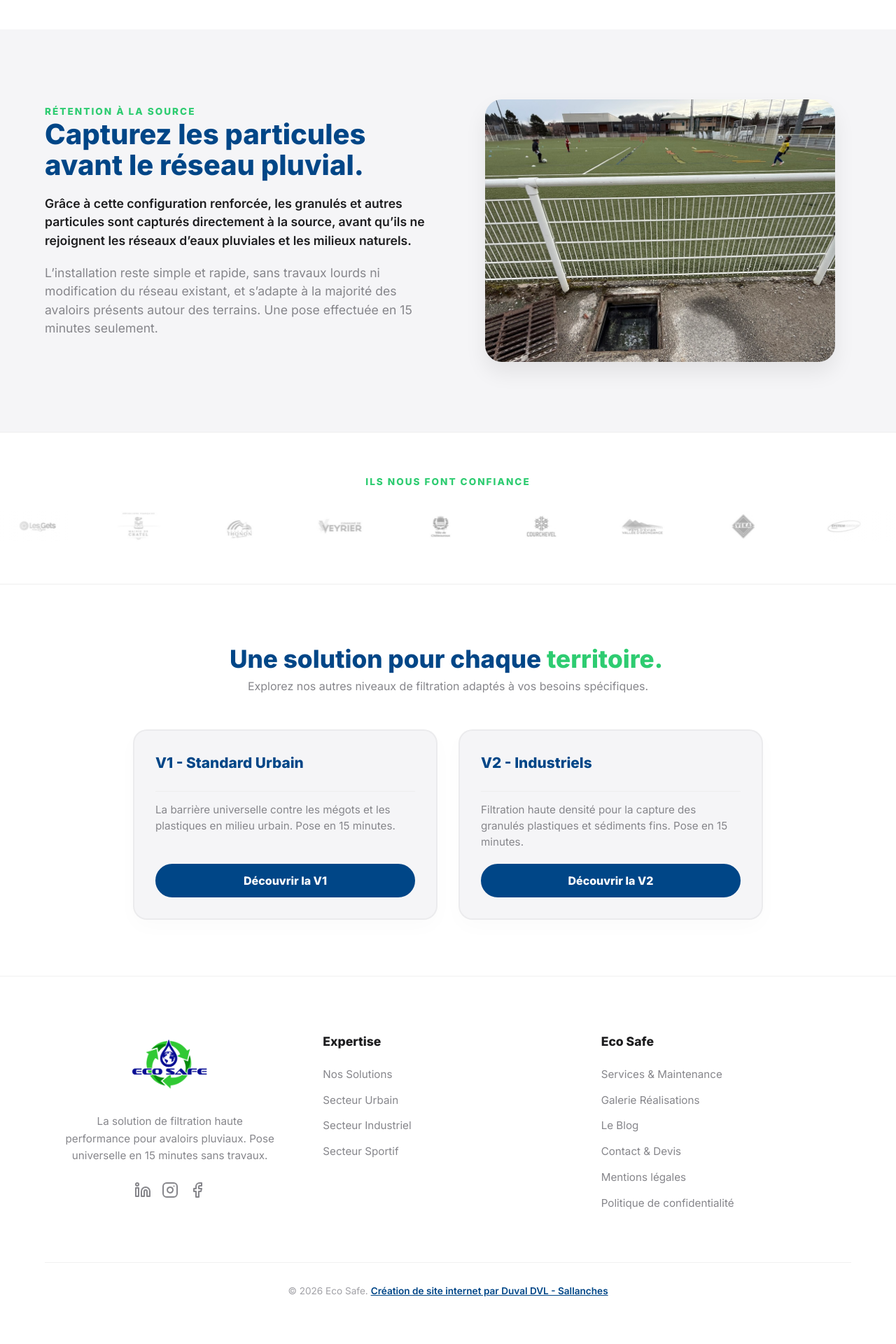
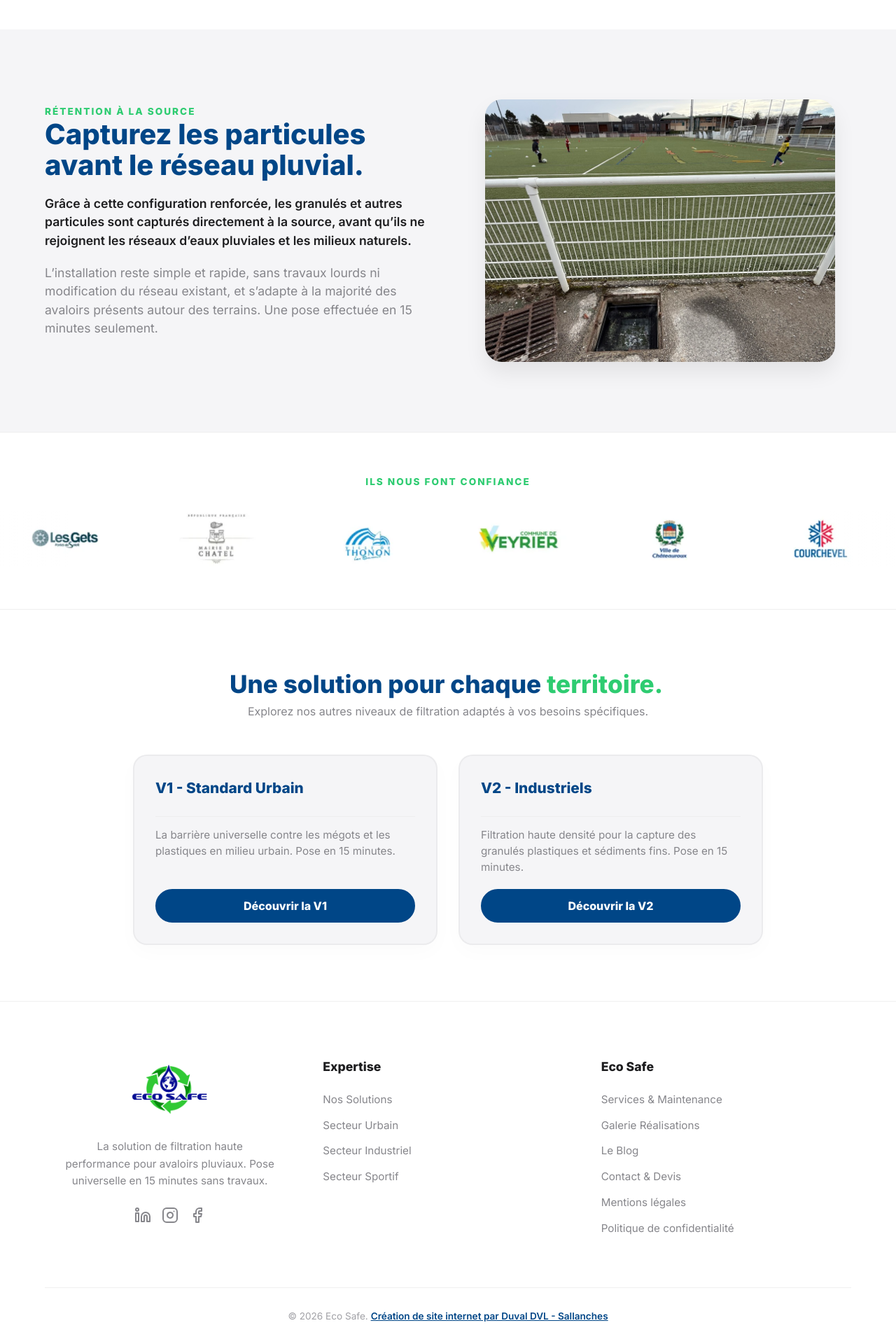
Before and after one commit to DuvalDVL/ecosafe, a Jekyll site: the page built from produit/complexe-sportif/index.html, in a window 1280 px wide. Shown: the part 2629-4549 px from the top of the page at 70% size. Built offline with Jekyll 4.4.1, drawn with Linux system fonts in a browser that asks for light colours; before the commit the page ends 4513 px from its top, so only the background shows below that.

Commit message:
Update index.html

```diff
--- a/produit/complexe-sportif/index.html
+++ b/produit/complexe-sportif/index.html
@@ -181,41 +181,41 @@ json_ld: |
     <div style="position: absolute; top:0; right:0; width:100px; height:100%; background: linear-gradient(to left, var(--bg-white, #fff), transparent); z-index:2; pointer-events:none;"></div>
     <div class="partners-marquee-a" style="display: flex; align-items: center; gap: 56px; width: max-content;">
       <!-- Série 1 -->
-      <img src="{{ site.baseurl }}/assets/img/partners/sallanches.webp"      alt="Commune de Sallanches"                   class="plogo-a" style="height:44px; width:auto;">
-      <img src="{{ site.baseurl }}/assets/img/partners/cruseilles.webp"      alt="Commune de Cruseilles"                   class="plogo-a" style="height:44px; width:auto;">
-      <img src="{{ site.baseurl }}/assets/img/partners/les-gets.webp"        alt="Commune des Gets"                        class="plogo-a" style="height:44px; width:auto;">
-      <img src="{{ site.baseurl }}/assets/img/partners/chatel.webp"          alt="Commune de Châtel"                       class="plogo-a" style="height:44px; width:auto;">
-      <img src="{{ site.baseurl }}/assets/img/partners/thonon.webp"          alt="Commune de Thonon"                       class="plogo-a" style="height:44px; width:auto;">
-      <img src="{{ site.baseurl }}/assets/img/partners/veyrier.webp"         alt="Commune de Veyrier-du-Lac"               class="plogo-a" style="height:44px; width:auto;">
-      <img src="{{ site.baseurl }}/assets/img/partners/chateauroux.webp"     alt="Châteauroux"                             class="plogo-a" style="height:44px; width:auto;">
-      <img src="{{ site.baseurl }}/assets/img/partners/courchevel.webp"      alt="Courchevel"                              class="plogo-a" style="height:44px; width:auto;">
-      <img src="{{ site.baseurl }}/assets/img/partners/cc-evian.webp"        alt="CC Pays d'Évian Vallée d'Abondance"      class="plogo-a" style="height:44px; width:auto;">
-      <img src="{{ site.baseurl }}/assets/img/partners/veka.webp"            alt="VEKA"                                    class="plogo-a" style="height:44px; width:auto;">
-      <img src="{{ site.baseurl }}/assets/img/partners/system-group.webp"    alt="System Group"                            class="plogo-a" style="height:44px; width:auto;">
-      <img src="{{ site.baseurl }}/assets/img/partners/grande-medievale.webp" alt="Grande Médiévale d'Andilly"             class="plogo-a" style="height:44px; width:auto;">
-      <img src="{{ site.baseurl }}/assets/img/partners/fc-cruseilles.webp"   alt="FC Cruseilles"                           class="plogo-a" style="height:44px; width:auto;">
-      <img src="{{ site.baseurl }}/assets/img/partners/fc-annecy-lv.webp"    alt="FC Annecy-le-Vieux"                      class="plogo-a" style="height:44px; width:auto;">
-      <img src="{{ site.baseurl }}/assets/img/partners/fc-annecy.webp"       alt="FC Annecy"                               class="plogo-a" style="height:44px; width:auto;">
-      <img src="{{ site.baseurl }}/assets/img/partners/fc-meythet.webp"      alt="FC Meythet"                              class="plogo-a" style="height:44px; width:auto;">
-      <img src="{{ site.baseurl }}/assets/img/partners/fc-seynod.webp"       alt="FC Seynod"                               class="plogo-a" style="height:44px; width:auto;">
+      <img src="{{ site.baseurl }}/assets/img/partners/sallanches.webp"      alt="Commune de Sallanches"                   class="plogo-a" style="height:80px; width:auto;">
+      <img src="{{ site.baseurl }}/assets/img/partners/cruseilles.webp"      alt="Commune de Cruseilles"                   class="plogo-a" style="height:80px; width:auto;">
+      <img src="{{ site.baseurl }}/assets/img/partners/les-gets.webp"        alt="Commune des Gets"                        class="plogo-a" style="height:80px; width:auto;">
+      <img src="{{ site.baseurl }}/assets/img/partners/chatel.webp"          alt="Commune de Châtel"                       class="plogo-a" style="height:80px; width:auto;">
+      <img src="{{ site.baseurl }}/assets/img/partners/thonon.webp"          alt="Commune de Thonon"                       class="plogo-a" style="height:80px; width:auto;">
+      <img src="{{ site.baseurl }}/assets/img/partners/veyrier.webp"         alt="Commune de Veyrier-du-Lac"               class="plogo-a" style="height:80px; width:auto;">
+      <img src="{{ site.baseurl }}/assets/img/partners/chateauroux.webp"     alt="Châteauroux"                             class="plogo-a" style="height:80px; width:auto;">
+      <img src="{{ site.baseurl }}/assets/img/partners/courchevel.webp"      alt="Courchevel"                              class="plogo-a" style="height:80px; width:auto;">
+      <img src="{{ site.baseurl }}/assets/img/partners/cc-evian.webp"        alt="CC Pays d'Évian Vallée d'Abondance"      class="plogo-a" style="height:80px; width:auto;">
+      <img src="{{ site.baseurl }}/assets/img/partners/veka.webp"            alt="VEKA"                                    class="plogo-a" style="height:80px; width:auto;">
+      <img src="{{ site.baseurl }}/assets/img/partners/system-group.webp"    alt="System Group"                            class="plogo-a" style="height:80px; width:auto;">
+      <img src="{{ site.baseurl }}/assets/img/partners/grande-medievale.webp" alt="Grande Médiévale d'Andilly"             class="plogo-a" style="height:80px; width:auto;">
+      <img src="{{ site.baseurl }}/assets/img/partners/fc-cruseilles.webp"   alt="FC Cruseilles"                           class="plogo-a" style="height:80px; width:auto;">
+      <img src="{{ site.baseurl }}/assets/img/partners/fc-annecy-lv.webp"    alt="FC Annecy-le-Vieux"                      class="plogo-a" style="height:80px; width:auto;">
+      <img src="{{ site.baseurl }}/assets/img/partners/fc-annecy.webp"       alt="FC Annecy"                               class="plogo-a" style="height:80px; width:auto;">
+      <img src="{{ site.baseurl }}/assets/img/partners/fc-meythet.webp"      alt="FC Meythet"                              class="plogo-a" style="height:80px; width:auto;">
+      <img src="{{ site.baseurl }}/assets/img/partners/fc-seynod.webp"       alt="FC Seynod"                               class="plogo-a" style="height:80px; width:auto;">
       <!-- Série 2 – clone pour boucle infinie -->
-      <img src="{{ site.baseurl }}/assets/img/partners/sallanches.webp"      alt="Commune de Sallanches"                   class="plogo-a" style="height:44px; width:auto;">
-      <img src="{{ site.baseurl }}/assets/img/partners/cruseilles.webp"      alt="Commune de Cruseilles"                   class="plogo-a" style="height:44px; width:auto;">
-      <img src="{{ site.baseurl }}/assets/img/partners/les-gets.webp"        alt="Commune des Gets"                        class="plogo-a" style="height:44px; width:auto;">
-      <img src="{{ site.baseurl }}/assets/img/partners/chatel.webp"          alt="Commune de Châtel"                       class="plogo-a" style="height:44px; width:auto;">
-      <img src="{{ site.baseurl }}/assets/img/partners/thonon.webp"          alt="Commune de Thonon"                       class="plogo-a" style="height:44px; width:auto;">
-      <img src="{{ site.baseurl }}/assets/img/partners/veyrier.webp"         alt="Commune de Veyrier-du-Lac"               class="plogo-a" style="height:44px; width:auto;">
-      <img src="{{ site.baseurl }}/assets/img/partners/chateauroux.webp"     alt="Châteauroux"                             class="plogo-a" style="height:44px; width:auto;">
-      <img src="{{ site.baseurl }}/assets/img/partners/courchevel.webp"      alt="Courchevel"                              class="plogo-a" style="height:44px; width:auto;">
-      <img src="{{ site.baseurl }}/assets/img/partners/cc-evian.webp"        alt="CC Pays d'Évian Vallée d'Abondance"      class="plogo-a" style="height:44px; width:auto;">
-      <img src="{{ site.baseurl }}/assets/img/partners/veka.webp"            alt="VEKA"                                    class="plogo-a" style="height:44px; width:auto;">
-      <img src="{{ site.baseurl }}/assets/img/partners/system-group.webp"    alt="System Group"                            class="plogo-a" style="height:44px; width:auto;">
-      <img src="{{ site.baseurl }}/assets/img/partners/grande-medievale.webp" alt="Grande Médiévale d'Andilly"             class="plogo-a" style="height:44px; width:auto;">
-      <img src="{{ site.baseurl }}/assets/img/partners/fc-cruseilles.webp"   alt="FC Cruseilles"                           class="plogo-a" style="height:44px; width:auto;">
-      <img src="{{ site.baseurl }}/assets/img/partners/fc-annecy-lv.webp"    alt="FC Annecy-le-Vieux"                      class="plogo-a" style="height:44px; width:auto;">
-      <img src="{{ site.baseurl }}/assets/img/partners/fc-annecy.webp"       alt="FC Annecy"                               class="plogo-a" style="height:44px; width:auto;">
-      <img src="{{ site.baseurl }}/assets/img/partners/fc-meythet.webp"      alt="FC Meythet"                              class="plogo-a" style="height:44px; width:auto;">
-      <img src="{{ site.baseurl }}/assets/img/partners/fc-seynod.webp"       alt="FC Seynod"                               class="plogo-a" style="height:44px; width:auto;">
+      <img src="{{ site.baseurl }}/assets/img/partners/sallanches.webp"      alt="Commune de Sallanches"                   class="plogo-a" style="height:80px; width:auto;">
+      <img src="{{ site.baseurl }}/assets/img/partners/cruseilles.webp"      alt="Commune de Cruseilles"                   class="plogo-a" style="height:80px; width:auto;">
+      <img src="{{ site.baseurl }}/assets/img/partners/les-gets.webp"        alt="Commune des Gets"                        class="plogo-a" style="height:80px; width:auto;">
+      <img src="{{ site.baseurl }}/assets/img/partners/chatel.webp"          alt="Commune de Châtel"                       class="plogo-a" style="height:80px; width:auto;">
+      <img src="{{ site.baseurl }}/assets/img/partners/thonon.webp"          alt="Commune de Thonon"                       class="plogo-a" style="height:80px; width:auto;">
+      <img src="{{ site.baseurl }}/assets/img/partners/veyrier.webp"         alt="Commune de Veyrier-du-Lac"               class="plogo-a" style="height:80px; width:auto;">
+      <img src="{{ site.baseurl }}/assets/img/partners/chateauroux.webp"     alt="Châteauroux"                             class="plogo-a" style="height:80px; width:auto;">
+      <img src="{{ site.baseurl }}/assets/img/partners/courchevel.webp"      alt="Courchevel"                              class="plogo-a" style="height:80px; width:auto;">
+      <img src="{{ site.baseurl }}/assets/img/partners/cc-evian.webp"        alt="CC Pays d'Évian Vallée d'Abondance"      class="plogo-a" style="height:80px; width:auto;">
+      <img src="{{ site.baseurl }}/assets/img/partners/veka.webp"            alt="VEKA"                                    class="plogo-a" style="height:80px; width:auto;">
+      <img src="{{ site.baseurl }}/assets/img/partners/system-group.webp"    alt="System Group"                            class="plogo-a" style="height:80px; width:auto;">
+      <img src="{{ site.baseurl }}/assets/img/partners/grande-medievale.webp" alt="Grande Médiévale d'Andilly"             class="plogo-a" style="height:80px; width:auto;">
+      <img src="{{ site.baseurl }}/assets/img/partners/fc-cruseilles.webp"   alt="FC Cruseilles"                           class="plogo-a" style="height:80px; width:auto;">
+      <img src="{{ site.baseurl }}/assets/img/partners/fc-annecy-lv.webp"    alt="FC Annecy-le-Vieux"                      class="plogo-a" style="height:80px; width:auto;">
+      <img src="{{ site.baseurl }}/assets/img/partners/fc-annecy.webp"       alt="FC Annecy"                               class="plogo-a" style="height:80px; width:auto;">
+      <img src="{{ site.baseurl }}/assets/img/partners/fc-meythet.webp"      alt="FC Meythet"                              class="plogo-a" style="height:80px; width:auto;">
+      <img src="{{ site.baseurl }}/assets/img/partners/fc-seynod.webp"       alt="FC Seynod"                               class="plogo-a" style="height:80px; width:auto;">
     </div>
   </div>
   <style>
@@ -228,17 +228,6 @@ json_ld: |
     }
     .partners-marquee-a:hover {
       animation-play-state: paused;
-    }
-    .plogo-a {
-      filter: grayscale(100%);
-      opacity: 0.5;
-      transition: filter 0.3s ease, opacity 0.3s ease;
-      border-radius: 6px;
-      flex-shrink: 0;
-    }
-    .plogo-a:hover {
-      filter: grayscale(0%);
-      opacity: 1;
     }
   </style>
 </section>
```
